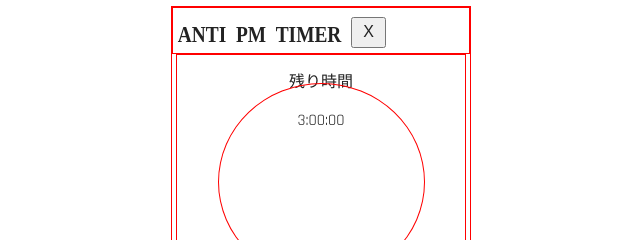
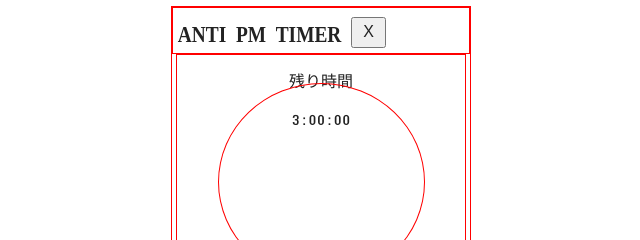
Before and after one commit to lawrenceabaeo/shimoneta-anti-pm-interface, a plain HTML site: page index.html in a window 1280 px wide. Shown: the top 240 px of the page, 319-959 px from the left. Drawn offline with nearby package versions, Linux system fonts and the light colour scheme; a web font is replaced by a local one.

Commit message:
Fix #22. Use a new monospace font that is in the spirit of the original, so that the animation is not jerky.

```diff
--- a/css/my-styles.scss
+++ b/css/my-styles.scss
@@ -1,22 +1,15 @@
 /***** Fonts *****/
-@font-face {
-  font-family: 'Rajdhani-Regular';
-  // http://www.fontspace.com/indian-type-foundry/rajdhani
-  src: url('../font/Rajdhani-Regular.ttf') format('truetype');
-}
-
-@font-face {
-  font-family: "AGA-Rasheeq-Regular";
-  // http://www.whatfontis.com/AGA-Rasheeq-V2-14JB.font?text=ANTIPMR
-  src: url('../font/AGA-Rasheeq-Regular.ttf') format('truetype');
-}
-
 @font-face {
   font-family: "OPTIEdgar-Extended";
   // http://www.ffonts.net/OPTIEdgar-Extended.font.download
   src: url('../font/OPTIEdgar-Extended.otf') format('opentype');
 }
 
+@font-face {
+  font-family: "AUDIMRG_";
+  // http://www.smeltery.net/fonts/audimat-mono?utm_source=fontsquirrel.com&utm_medium=download_link&utm_campaign=Audimat-Mono
+  src: url('../font/AUDIMRG_.ttf') format('truetype');
+}
 /***** SASS stuff *****/
 $main-content-width: 298px;
 @mixin debug {
@@ -89,7 +82,7 @@ $main-content-width: 298px;
 }
 
 .text-countdown-numbers {
-  font-family: 'Rajdhani-Regular';
+  font-family: 'AUDIMRG_';
 }
 
 .bottom-buttons-area {
```
Also changed, not shown: css/my-styles.css, font/AUDIMRG_.TTF (added), 1 other file.
